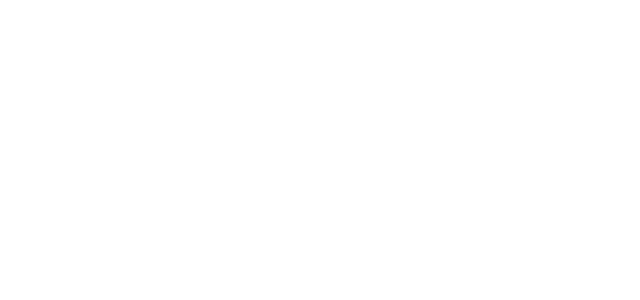
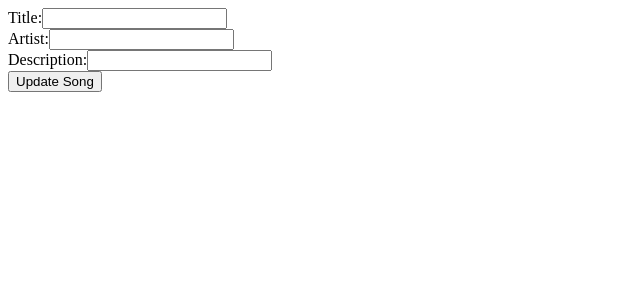
Before and after one commit to EbaAdisu/addis-song-frontend, a React (Vite) app in the folder addis-song-frontend/: page /update-song/1 in a window 1280 px wide. Before the commit this address had no page. Shown: the top 300 px of the page, without its empty margins (0-640 px from the left). Built offline with nearby package versions, Linux system fonts and the light colour scheme.

Commit message:
Update song-related functionality

```diff
--- a/addis-song-frontend/src/App.jsx
+++ b/addis-song-frontend/src/App.jsx
@@ -4,15 +4,17 @@ import Home from './pages/Home'
 import SigninSignup from './pages/SigninSignup'
 import MySongs from './pages/MySongs'
 import AddSong from './pages/AddSong'
+import UpdateSong from './pages/UpdateSong'
 
 function App() {
     return (
         <Router>
             <Routes>
+                <Route path="/" element={<SigninSignup />} />
                 <Route path="/home" element={<Home />} />
                 <Route path="/my-songs" element={<MySongs />} />
                 <Route path="/add-song" element={<AddSong />} />
-                <Route path="/" element={<SigninSignup />} />
+                <Route path="/update-song/:id" element={<UpdateSong />} />
             </Routes>
         </Router>
     )
--- a/addis-song-frontend/src/components/Song.jsx
+++ b/addis-song-frontend/src/components/Song.jsx
@@ -1,10 +1,10 @@
 import React from 'react'
+import { Link } from 'react-router-dom'
 import { useDispatch, useSelector } from 'react-redux'
 import { getSongFileFetch, deleteSongFetch } from '../features/song/songSlice'
 
 function Song({ song }) {
     const dispatch = useDispatch()
-    const currentSong = useSelector((state) => state.song.currentSong)
 
     const deleteSong = (id) => {
         dispatch(deleteSongFetch(id))
@@ -18,6 +18,8 @@ function Song({ song }) {
         <div>
             <h2 onClick={() => playSong(song._id)}>{song.title}</h2>
             <button onClick={() => deleteSong(song._id)}>Delete</button>
+            <Link to={`/update-song/${song._id}`}>Update</Link>{' '}
+            {/* Add this line */}
         </div>
     )
 }
--- a/addis-song-frontend/src/features/song/sagas/workAddSongFetchRequest.jsx
+++ b/addis-song-frontend/src/features/song/sagas/workAddSongFetchRequest.jsx
@@ -8,6 +8,8 @@ export function* workAddSongFetchRequest(action) {
     const token = localStorage.getItem('token')
     const formData = action.payload
     try {
+        console.log(Object.fromEntries(formData.entries()))
+        console.log('shit')
         const response = yield call(fetch, `${uri}/song`, {
             method: 'POST',
             headers: {
@@ -22,6 +24,7 @@ export function* workAddSongFetchRequest(action) {
         const data = yield response.json()
         yield put(addSongSuccess(data.song))
     } catch (error) {
+        console.log('error', error.message)
         yield put(addSongFailure(error.message))
     }
 }
--- /dev/null
+++ b/addis-song-frontend/src/features/song/sagas/workGetAllMySongsFetchRequest.jsx
@@ -0,0 +1,24 @@
+import { call, put, select } from 'redux-saga/effects'
+import { uri } from '../../../config'
+import { getAllMySongsSuccess, getAllMySongsFailure } from '../songSlice'
+
+// Selector function to get the token from state
+
+export function* workGetAllMySongsFetchRequest() {
+    const token = localStorage.getItem('token')
+    try {
+        const response = yield call(fetch, uri + '/song' + '/mine', {
+            headers: {
+                Authorization: `Bearer ${token}`,
+            },
+        })
+        // console.log(response)
+        if (!response.ok) {
+            throw new Error('Failed to fetch songs')
+        }
+        const data = yield response.json()
+        yield put(getAllMySongsSuccess(data.songs))
+    } catch (error) {
+        yield put(getAllMySongsFailure(error.message))
+    }
+}
--- /dev/null
+++ b/addis-song-frontend/src/features/song/sagas/workUpdateSongFetchRequest.jsx
@@ -0,0 +1,30 @@
+import { call, put } from 'redux-saga/effects'
+import { uri } from '../../../config'
+import { updateSongSuccess, updateSongFailure } from '../songSlice'
+
+export function* workUpdateSongFetchRequest(action) {
+    const token = localStorage.getItem('token')
+    const { id, title, artist, description } = action.payload
+    console.log(action.payload)
+    try {
+        const response = yield call(fetch, `${uri}/song/${id}`, {
+            method: 'PATCH',
+            headers: {
+                'Content-Type': 'application/json', // Set the content type to JSON
+                Authorization: `Bearer ${token}`,
+            },
+            body: JSON.stringify({ title, artist, description }),
+        })
+        console.log('scad', response)
+
+        if (!response.ok) {
+            throw new Error('Failed to update song')
+        }
+
+        const data = yield response.json()
+        console.log(data)
+        yield put(updateSongSuccess(data.song))
+    } catch (error) {
+        yield put(updateSongFailure(error.message))
+    }
+}
--- a/addis-song-frontend/src/features/song/songSaga.jsx
+++ b/addis-song-frontend/src/features/song/songSaga.jsx
@@ -1,14 +1,18 @@
 import { takeLatest } from 'redux-saga/effects'
 import { workGetAllSongsFetchRequest } from './sagas/workGetAllSongsFetchRequest'
+import { workGetAllMySongsFetchRequest } from './sagas/workGetAllMySongsFetchRequest'
 import { workGetSongFileFetchRequest } from './sagas/workGetSongFileFetchRequest'
 import { workDeleteSongFetchRequest } from './sagas/workDeleteSongFetchRequest'
 import { workAddSongFetchRequest } from './sagas/workAddSongFetchRequest'
+import { workUpdateSongFetchRequest } from './sagas/workUpdateSongFetchRequest' // import the worker saga
 
 function* songSaga() {
     yield takeLatest('song/getAllSongsFetch', workGetAllSongsFetchRequest)
+    yield takeLatest('song/getAllMySongsFetch', workGetAllMySongsFetchRequest)
     yield takeLatest('song/getSongFileFetch', workGetSongFileFetchRequest)
     yield takeLatest('song/deleteSongFetch', workDeleteSongFetchRequest)
     yield takeLatest('song/addSongFetch', workAddSongFetchRequest)
+    yield takeLatest('song/updateSongFetch', workUpdateSongFetchRequest) // add the effect
 }
 
 export default songSaga
--- a/addis-song-frontend/src/pages/AddSong.jsx
+++ b/addis-song-frontend/src/pages/AddSong.jsx
@@ -47,7 +47,6 @@ function AddSong() {
                         type="text"
                         value={description}
                         onChange={(e) => setDescription(e.target.value)}
-                        required
                     />
                 </div>
                 <div>
--- a/addis-song-frontend/src/pages/MySongs.jsx
+++ b/addis-song-frontend/src/pages/MySongs.jsx
@@ -3,7 +3,7 @@ import { useEffect, useRef } from 'react'
 
 import Song from '../components/Song'
 import Navbar from '../components/Navbar'
-import { getAllSongsFetch } from '../features/song/songSlice'
+import { getAllMySongsFetch } from '../features/song/songSlice'
 import { useNavigate } from 'react-router-dom'
 
 function MySongs() {
@@ -15,7 +15,7 @@ function MySongs() {
     const audioRef = useRef()
 
     useEffect(() => {
-        dispatch(getAllSongsFetch())
+        dispatch(getAllMySongsFetch())
     }, [])
 
     useEffect(() => {
--- /dev/null
+++ b/addis-song-frontend/src/pages/UpdateSong.jsx
@@ -0,0 +1,50 @@
+import React, { useState } from 'react'
+import { useDispatch, useSelector } from 'react-redux'
+import { useParams } from 'react-router-dom'
+import { updateSongFetch } from '../features/song/songSlice'
+
+function UpdateSong() {
+    const { id } = useParams()
+    const [title, setTitle] = useState('')
+    const [artist, setArtist] = useState('')
+    const [description, setDescription] = useState('')
+    const dispatch = useDispatch()
+    // console.log(id)
+
+    const handleSubmit = (e) => {
+        e.preventDefault()
+        dispatch(updateSongFetch({ id, title, artist, description }))
+    }
+
+    return (
+        <form onSubmit={handleSubmit}>
+            <div>
+                <label>Title:</label>
+                <input
+                    type="text"
+                    value={title}
+                    onChange={(e) => setTitle(e.target.value)}
+                />
+            </div>
+            <div>
+                <label>Artist:</label>
+                <input
+                    type="text"
+                    value={artist}
+                    onChange={(e) => setArtist(e.target.value)}
+                />
+            </div>
+            <div>
+                <label>Description:</label>
+                <input
+                    type="text"
+                    value={description}
+                    onChange={(e) => setDescription(e.target.value)}
+                />
+            </div>
+            <button type="submit">Update Song</button>
+        </form>
+    )
+}
+
+export default UpdateSong
--- a/addis-song-frontend/src/store.jsx
+++ b/addis-song-frontend/src/store.jsx
@@ -20,6 +20,11 @@ export const store = configureStore({
     },
     middleware: (getDefaultMiddleware) =>
         getDefaultMiddleware({
+            serializableCheck: {
+                ignoredActions: ['song/addSongFetch'], // Ignore specific actions
+                ignoredActionPaths: ['payload.file'], // Ignore paths with non-serializable data
+                ignoredPaths: ['song.formData'], // Ignore paths in state
+            },
             thunk: false,
         }).concat(sagaMiddleware),
 })
```
Also changed, not shown: addis-song-frontend/src/features/song/songSlice.jsx (+35 -0 lines).
